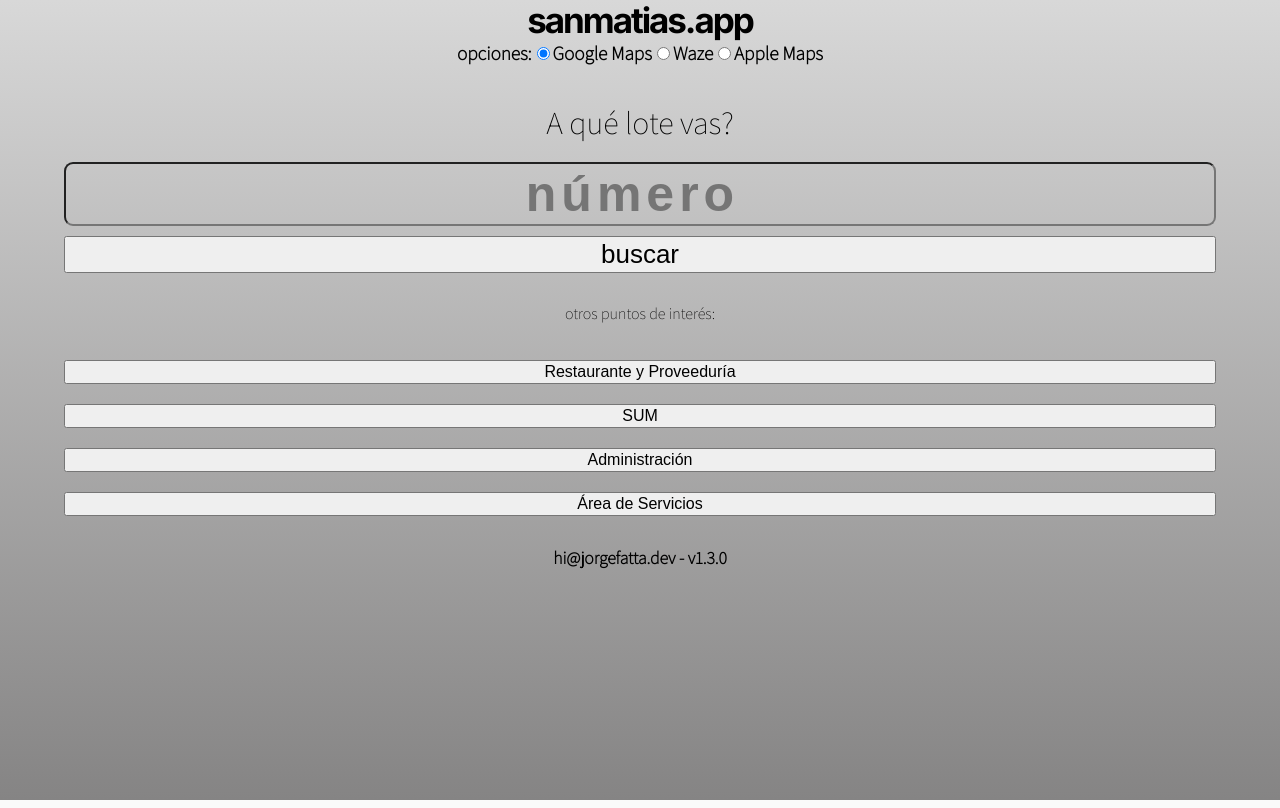
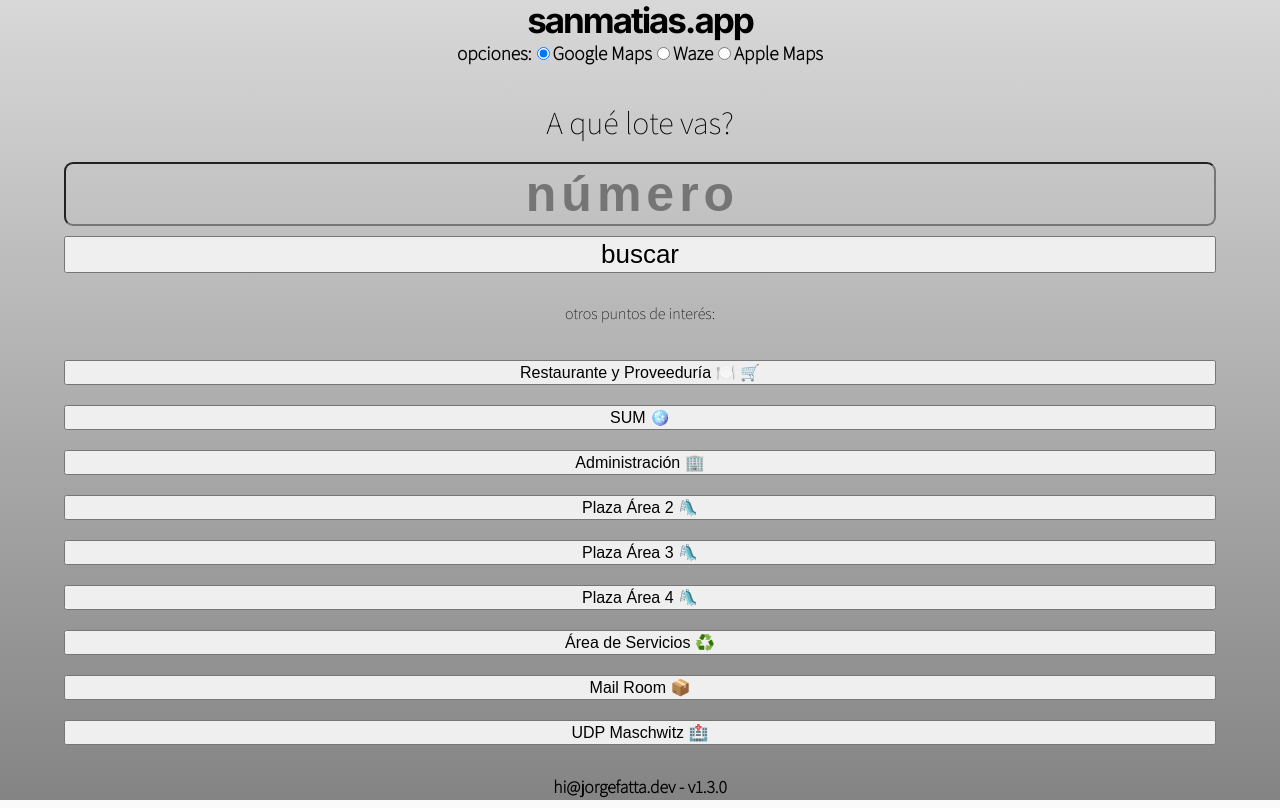
Before and after one commit to barrio-san-matias/sanmatias_app, a Next.js app: page / in a window 1280 px wide. Built offline with nearby package versions, Linux system fonts and the light colour scheme.

Commit message:
add buttons

```diff
--- a/pages/index.js
+++ b/pages/index.js
@@ -103,22 +103,47 @@ export default function PageWithJSbasedForm() {
         <p className={styles.descriptionPOI}>otros puntos de interés:</p>
         <form onSubmit={searchPOI}>
           <button type="submit" id="poi" className="buffet">
-            Restaurante y Proveeduría
+            Restaurante y Proveeduría 🍽️ 🛒
           </button>
         </form>
         <form onSubmit={searchPOI}>
           <button type="submit" id="poi" className="sum">
-            SUM
+            SUM 🪩
           </button>
         </form>
         <form onSubmit={searchPOI}>
           <button type="submit" id="poi" className="adm">
-            Administración
+            Administración 🏢
+          </button>
+        </form>
+        <form onSubmit={searchPOI}>
+          <button type="submit" id="plaza2" className="plaza2">
+            Plaza Área 2 🛝
+          </button>
+        </form>
+        <form onSubmit={searchPOI}>
+          <button type="submit" id="plaza3" className="plaza3">
+            Plaza Área 3 🛝
+          </button>
+        </form>
+        <form onSubmit={searchPOI}>
+          <button type="submit" id="plaza4" className="plaza4">
+            Plaza Área 4 🛝
           </button>
         </form>
         <form onSubmit={searchPOI}>
           <button type="submit" id="poi" className="servicios">
-            Área de Servicios
+            Área de Servicios ♻️
+          </button>
+        </form>
+        <form onSubmit={searchPOI}>
+          <button type="submit" id="mailroom" className="mailroom">
+            Mail Room 📦
+          </button>
+        </form>
+        <form onSubmit={searchPOI}>
+          <button type="submit" id="udp" className="udp">
+            UDP Maschwitz 🏥
           </button>
         </form>
       </div>
```
